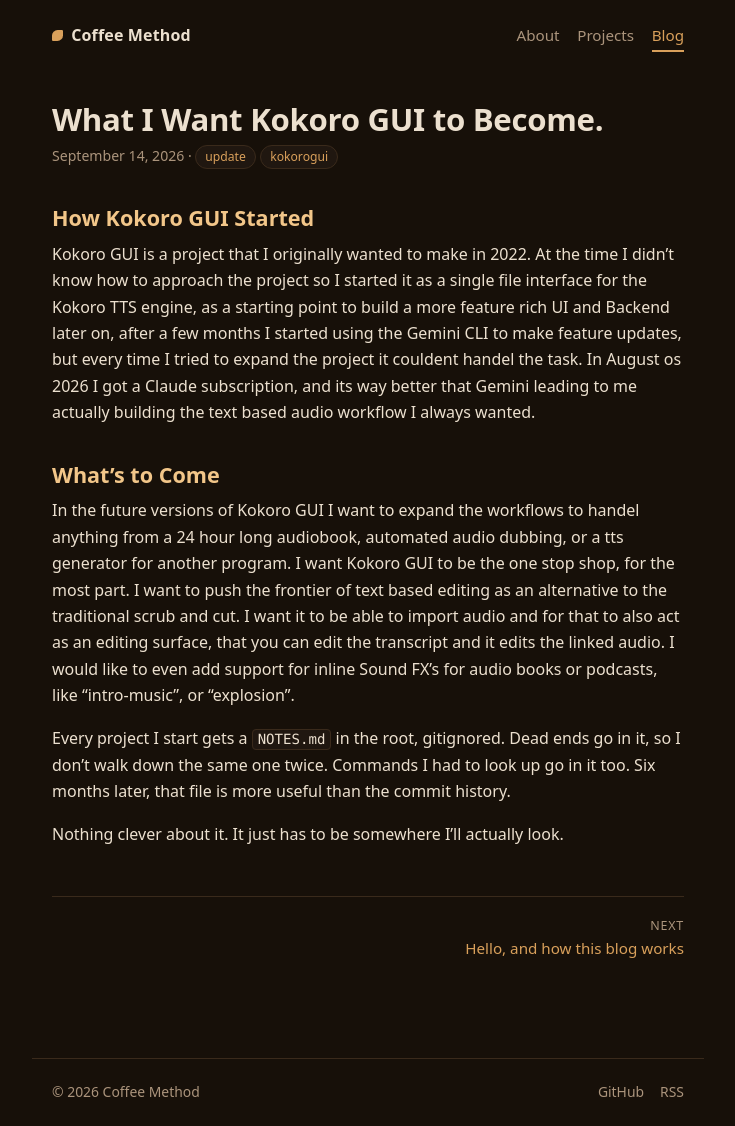
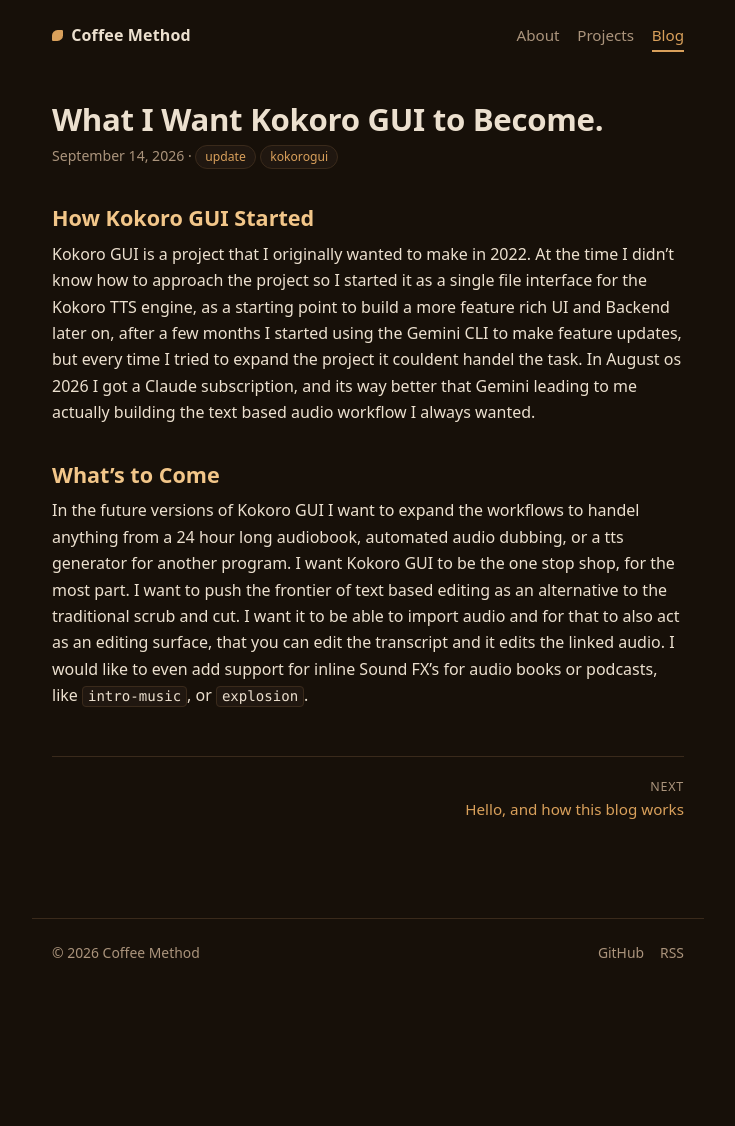
Before and after one commit to CoffeeMethod/CoffeeMethod.github.io, a Jekyll site: the page built from _posts/2026-09-07-second-example.md, in a window 1280 px wide. Shown: the whole page, without its empty margins (272-1007 px from the left). Built offline with Jekyll 4.4.1, drawn with Linux system fonts in a browser that asks for light colours; after the commit the page ends 987 px from its top, so only the background shows below that.

Commit message:
Fix formatting and clean up project notes section
Corrected formatting for inline Sound FX examples and removed unnecessary text about project notes.

```diff
--- a/_posts/2026-09-07-second-example.md
+++ b/_posts/2026-09-07-second-example.md
@@ -25,12 +25,6 @@ I want to push the frontier of text based editing as an alternative to the tradi
 scrub and cut. I want it to be able to import audio and for that to also act as an
 editing surface, that you can edit the transcript and it edits the linked audio.
 I would like to even add support for inline Sound FX's for audio books or podcasts,
-like "intro-music", or "explosion".
+like `intro-music`, or `explosion`.
 
 <!--more-->
-
-Every project I start gets a `NOTES.md` in the root, gitignored. Dead ends go
-in it, so I don't walk down the same one twice. Commands I had to look up go in
-it too. Six months later, that file is more useful than the commit history.
-
-Nothing clever about it. It just has to be somewhere I'll actually look.
```
